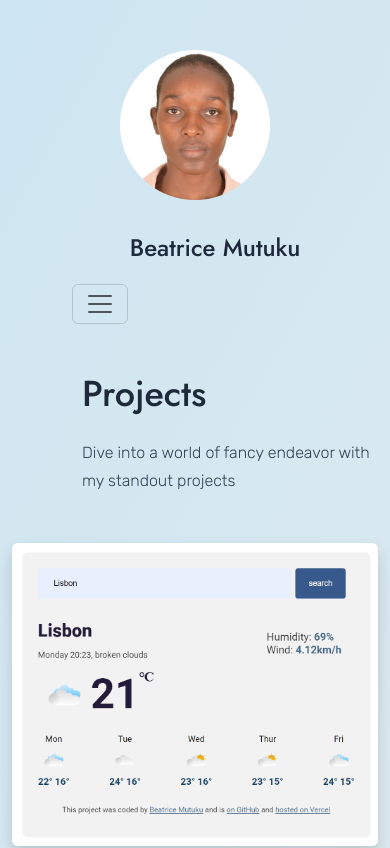
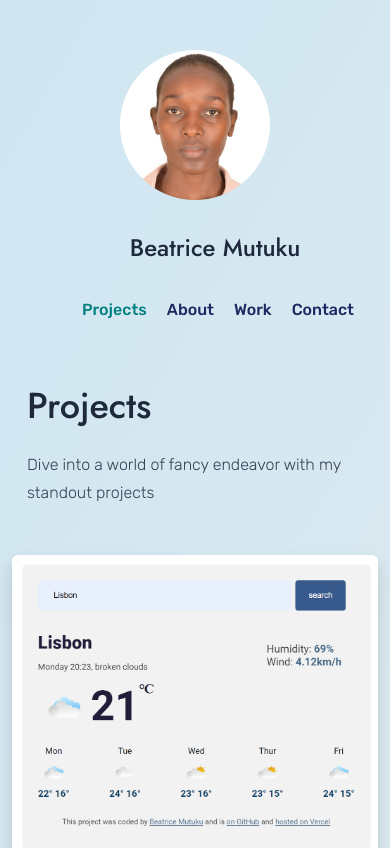
Before and after one commit to Beatricenzoa/Portfolio-Beatrice, a plain HTML site: page index.html in a window 390 px wide. Shown: the top 848 px of the page. Drawn offline with nearby package versions, Linux system fonts and the light colour scheme.

Commit message:
Improved the navigation bar and website content

```diff
--- a/index.html
+++ b/index.html
@@ -46,19 +46,7 @@
         <div class="header-content">
           <h2>Beatrice Mutuku</h2>
           <nav class="navbar navbar-expand-sm">
-            <button
-              class="navbar-toggler"
-              type="button"
-              data-bs-toggle="collapse"
-              data-bs-target="#navbarSupportedContent"
-              aria-controls="navbarSupportedContent"
-              aria-expanded="false"
-              aria-label="Toggle navigation"
-            >
-              <span class="navbar-toggler-icon"></span>
-            </button>
-            <div class="collapse navbar-collapse" id="navbarSupportedContent">
-              <ul class="navbar-nav">
+            <ul class="navbar-nav custom-navbar">
               <li class="nav-item">
                 <a class="nav-link active" href="index.html" title="Homepage"
                   >Projects</a
@@ -75,15 +63,11 @@
                 >
               </li>
               <li class="nav-item">
-                  <a
-                    class="nav-link"
-                    href="contact.html"
-                    title="contact Beatrice"
+                <a class="nav-link" href="contact.html" title="contact Beatrice"
                   >Contact</a
                 >
               </li>
             </ul>
-            </div>
           </nav>
         </div>
       </div>
--- a/styles/portfolio.css
+++ b/styles/portfolio.css
@@ -33,9 +33,6 @@ h2 {
   font-size: 24px;
   line-height: 36px;
 }
-h1.work-heading {
-  font-size: 16px;
-}
 .project-description {
   padding: 80px 60px 50px;
 }
@@ -51,7 +48,7 @@ h1.work-heading {
 }
 
 .projects {
-  margin-left: 120px;
+  padding-left: 15px;
 }
 .btn-branding {
   padding: 15px 25px;
@@ -119,9 +116,6 @@ label {
   font-weight: 500;
   padding-bottom: 12px;
 }
-span {
-  color: red;
-}
 #input {
   width: 100%;
   padding: 8px 12px;
@@ -138,6 +132,17 @@ textarea {
   border-color: #bcbfc2;
 }
 
+@media (max-width: 576px) {
+  .custom-navbar {
+    display: flex;
+    flex-direction: row;
+    justify-content: center;
+  }
+  .custom-navbar li {
+    padding: 0 10px;
+  }
+}
+
 @media (max-width: 640px) {
   .header {
     display: block;
@@ -147,28 +152,19 @@ textarea {
   nav ul {
     margin: auto;
   }
-  .projects {
-    margin-left: 70px;
-  }
-  .project-description {
-    text-align: center;
-  }
+
   h1.work-heading {
     font-size: 14px;
   }
   .sender-details {
     display: block;
   }
-}
-@media (max-width: 767px) {
   .landing-page {
     margin-top: 50px;
   }
 }
-@media (max-width: 992px) {
-  .project-description {
-    padding-left: 0;
-  }
+
+@media (max-width: 991px) {
   .skills h4,
   .skills p {
     text-align: center;
@@ -176,4 +172,8 @@ textarea {
   .skills {
     margin-bottom: 0;
   }
+  .project-description {
+    padding: 80px 0 50px;
+    text-align: center;
+  }
 }
```
Also changed, not shown: about.html (+2 -18 lines), contact.html (+5 -18 lines), work.html (+3 -19 lines). Lines whose indentation alone changed are shown as unchanged.
